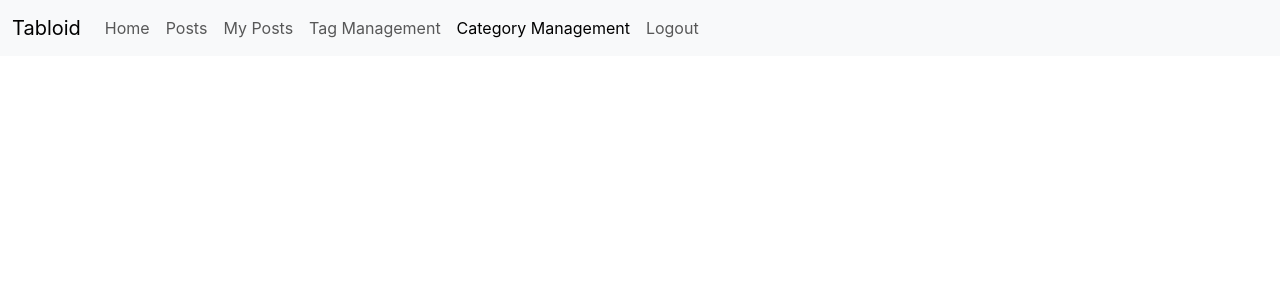
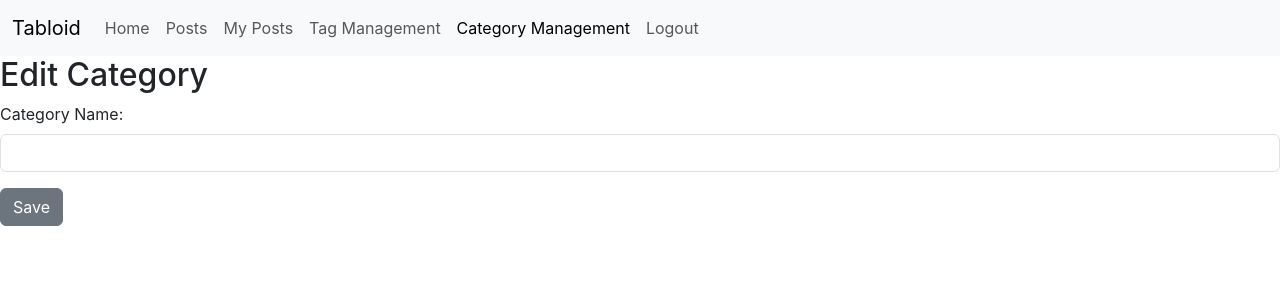
Before and after one commit to NewForce-Cohort-7/tabloidfullstack-agnostic-pillows, a React (Create React App) app in the folder TabloidFullStack/TabloidFullStack/client/tabloid/: page /categories/1/edit in a window 1280 px wide. Shown: the top 300 px of the page. Built offline with nearby package versions, Linux system fonts and the light colour scheme; no server answers; sample sign-in values are in the browser's storage.

Commit message:
edit category complete

```diff
--- a/TabloidFullStack/TabloidFullStack/client/tabloid/src/Managers/CategoryManager.js
+++ b/TabloidFullStack/TabloidFullStack/client/tabloid/src/Managers/CategoryManager.js
@@ -9,6 +9,10 @@ const CategoryProvider = (props) => {
     return fetch(`/api/Category`)
       .then((res) => res.json())
       .then(setCategories);
+  };
+
+  const getCategoryById = (id) => {
+    return fetch(`/api/Category/${id}`).then((res) => res.json());
   };
 
   const addCategory = (category) => {
@@ -27,8 +31,18 @@ const CategoryProvider = (props) => {
     }).then(getAllCategories);
   };
 
+  const updateCategory = (category) => {
+    return fetch(`/api/Category/${category.id}`, {
+      method: "PUT",
+      headers: {
+        "Content-Type": "application/json",
+      },
+      body: JSON.stringify(category),
+    }).then(getAllCategories);
+  };
+
   return (
-    <CategoryContext.Provider value={{ categories, getAllCategories, addCategory, deleteCategory }}>
+    <CategoryContext.Provider value={{ categories, getAllCategories, addCategory, deleteCategory, updateCategory, getCategoryById }}>
       {props.children}
     </CategoryContext.Provider>
   );
--- a/TabloidFullStack/TabloidFullStack/client/tabloid/src/components/ApplicationViews.js
+++ b/TabloidFullStack/TabloidFullStack/client/tabloid/src/components/ApplicationViews.js
@@ -7,6 +7,7 @@ import CategoryList from "./categories/CategoryList";
 import TagForm from "./tags/TagForm";
 import CategoryForm from "./categories/CategoryForm";
 import { UsersPosts } from "./posts/UsersPosts";
+import EditCategoryForm from "./categories/EditCategory";
 
 
 
@@ -21,6 +22,7 @@ export default function ApplicationViews() {
         <Route path="my-posts" element={<UsersPosts />} />
         <Route path="categories" element={<CategoryList />} />
         <Route path="category-form" element={<CategoryForm />} />
+        <Route path="/categories/:categoryId/edit" element={<EditCategoryForm />} />
       </Routes>
    );
 };
--- a/TabloidFullStack/TabloidFullStack/client/tabloid/src/components/categories/Category.js
+++ b/TabloidFullStack/TabloidFullStack/client/tabloid/src/components/categories/Category.js
@@ -22,6 +22,9 @@ const Category = ({ category, deleteCategory }) => {
       <Card className="m-4">
         <CardBody className="text-center">
         <h5 className="text-center px-2">{category.name}</h5>
+          <Button color="primary" onClick={() => navigate(`/categories/${category.id}/edit`)}>
+            Edit
+          </Button>
           <Button color="danger" onClick={handleDelete}>
             Delete
           </Button>
--- /dev/null
+++ b/TabloidFullStack/TabloidFullStack/client/tabloid/src/components/categories/EditCategory.js
@@ -0,0 +1,60 @@
+import React, { useState, useContext, useEffect } from "react";
+import { Form, FormGroup, Label, Input, Button } from "reactstrap";
+import { CategoryContext } from "../../Managers/CategoryManager";
+import { useParams, useNavigate } from "react-router-dom";
+
+const EditCategoryForm = () => {
+    const { updateCategory, getCategoryById } = useContext(CategoryContext);
+    const [category, setCategory] = useState({
+        name: "",
+    });
+
+    const { categoryId } = useParams();
+    const navigate = useNavigate();
+
+    useEffect(() => {
+        getCategoryById(categoryId)
+        .then(responseCategory => {
+            if(responseCategory) {
+                setCategory(responseCategory);
+            } else {
+                setCategory({
+                    name: "",
+                });
+            }
+        });
+    }, []);
+
+
+    const handleSubmit = (e) => {
+        e.preventDefault();
+
+        const editedCategory = {
+            id: categoryId,
+            name: category.name,
+        };
+
+        updateCategory(editedCategory).then(() => {
+            navigate("/categories");
+        });
+    };
+
+    const handleFieldChange = evt => {
+        const stateToChange = { ...category };
+        stateToChange[evt.target.id] = evt.target.value;
+        setCategory(stateToChange);
+    }
+
+    return (
+        <Form onSubmit={handleSubmit}>
+            <h2>Edit Category</h2>
+            <FormGroup>
+                <Label for="name">Category Name:</Label>
+                <Input type="text" id="name" onChange={handleFieldChange} value={category.name} required />
+            </FormGroup>
+            <Button type="submit">Save</Button>
+        </Form>
+    );
+}
+
+export default EditCategoryForm;
```
